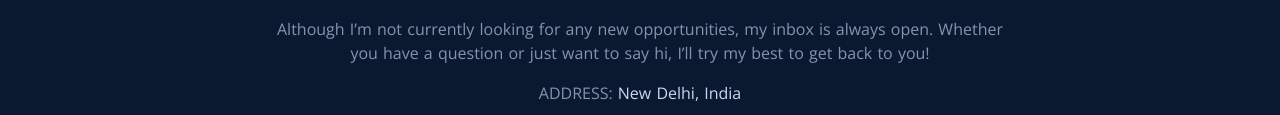
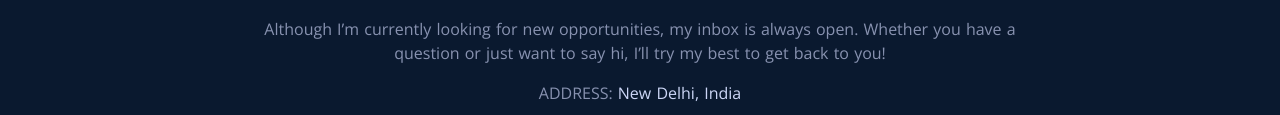
Before and after one commit to JyotiPrakash95/portfolio, a plain HTML site: page index.html in a window 1280 px wide. Shown: the part 2759-2874 px from the top of the page. Drawn offline with nearby package versions, Linux system fonts and the light colour scheme; a script that the page names is missing.

Commit message:
Update index.html

```diff
--- a/index.html
+++ b/index.html
@@ -249,7 +249,7 @@
         <p><span class="green-p">Contact Me</span></p>
         <h2 class="title">get in tuch</h2>
         <p class="para" id="firstP">
-          Although I’m not currently looking for any new opportunities, my inbox
+          Although I’m currently looking for new opportunities, my inbox
           is always open. Whether you have a question or just want to say hi,
           I’ll try my best to get back to you!
         </p>
```
